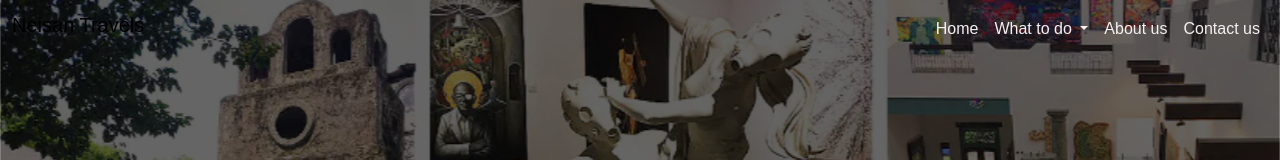
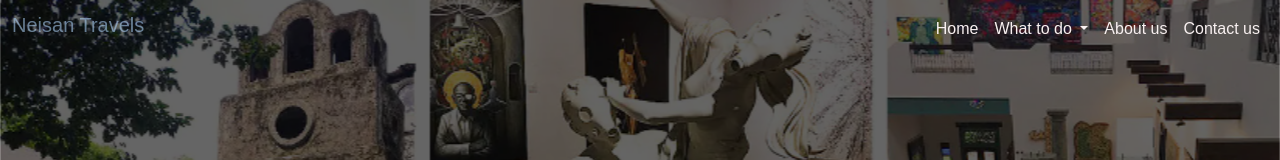
Before and after one commit to Neisan34/MP1_WD76_NANUD, a plain HTML site: page index.html in a window 1280 px wide. In both pictures the pointer is over the link "Neisan Travels". Shown: the top 160 px of the page. Drawn offline with nearby package versions, Linux system fonts and the light colour scheme.

Commit message:
Update Travel Draft1.css

```diff
--- a/Travel Draft1.css
+++ b/Travel Draft1.css
@@ -76,3 +76,5 @@ body {
     z-index: 2;
     color: #fff;
   }
+.navbar-brand:hover { color: rgba(166, 202, 237, 0.598);
+}
```
